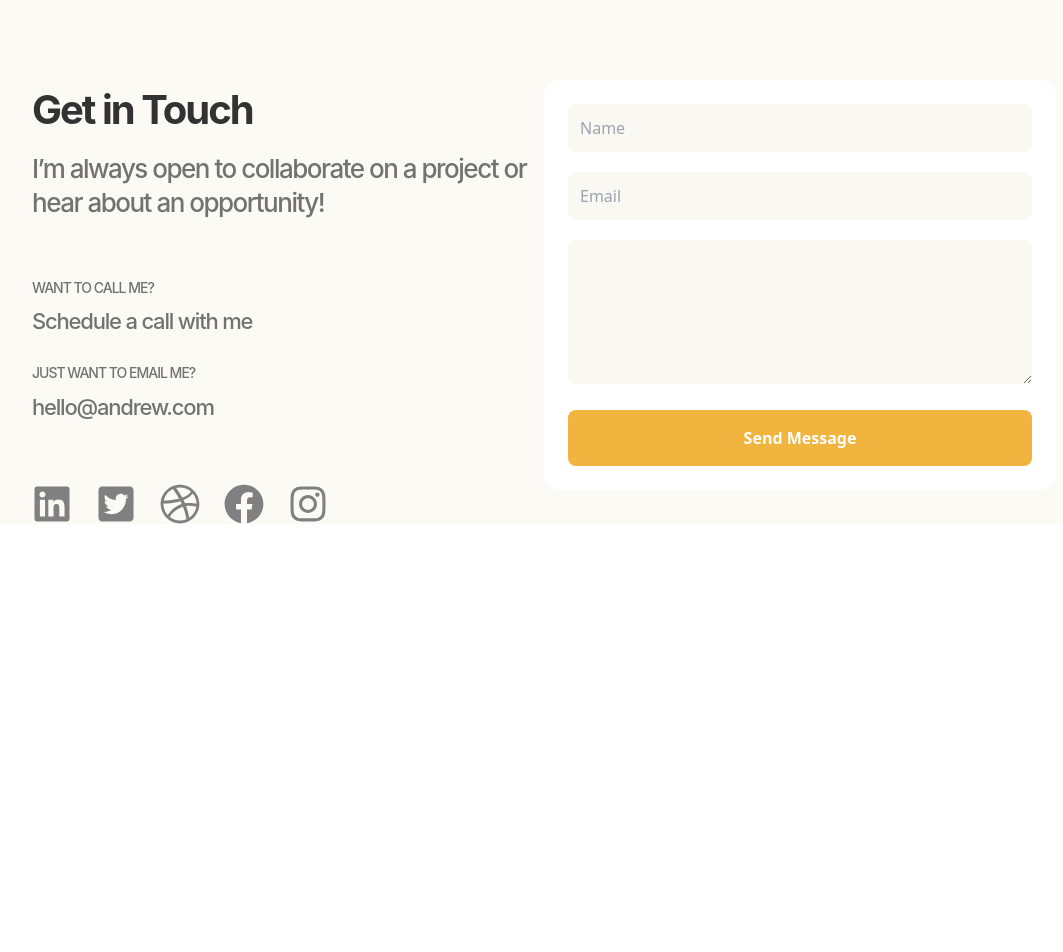
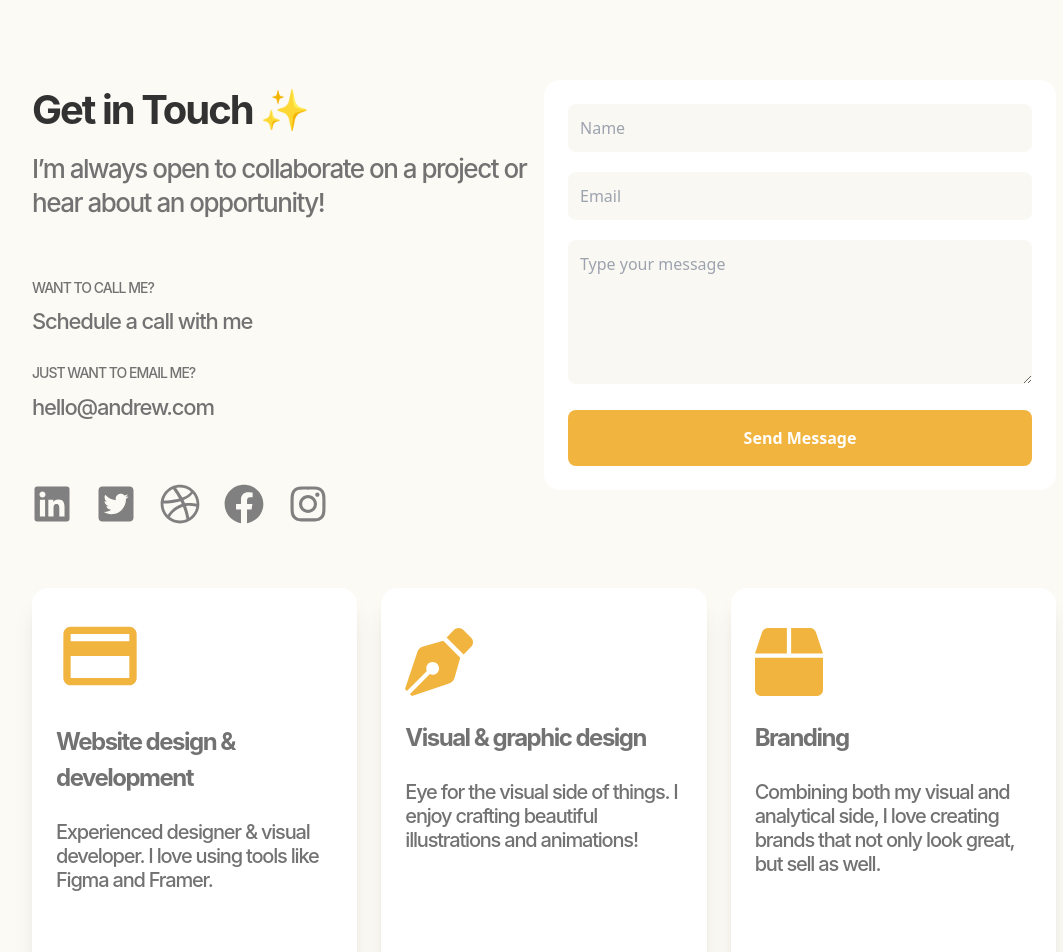
Before and after one commit to faisal-dev786/gridfolio, a Next.js app: page / in a window 1280 px wide. Shown: the top 952 px of the page, without its empty margins (96-1159 px from the left). Before the commit the page ends 800 px from the top, so only its background shows below. Built offline with nearby package versions, Linux system fonts and the light colour scheme.

Commit message:
done contact page

```diff
--- /dev/null
+++ b/src/components/ColsThreeContact.js
@@ -0,0 +1,59 @@
+import React from "react";
+import { FaPenNib, FaBox } from "react-icons/fa";
+import { MdCreditCard } from "react-icons/md";
+
+const ColsThreeContact = () => {
+  return (
+    <div>
+      <div className="grid grid-cols-1 gap-6 sm:grid-cols-3 my-16">
+        <div className="bg-white border-0 shadow-xl divide-white rounded-2xl ">
+          <div className="px-6 pt-[40px] pb-[4rem] sm:px-6 sm:mt-0 sm:pt-6 sm:pb-20">
+            <span className="text-[#f1b43e] text-[5.5rem]">
+              <MdCreditCard />
+            </span>
+            <h1 className=" text-[22px] sm:text-[24px]  my-6 text-[#727272] font-bold tracking-[-1.5px]">
+              Website design & development
+            </h1>
+            <p className="text-[18px] sm:text-[20px] font-medium text-[#727272] tracking-[-1.2px] leading-[1.2em]">
+              Experienced designer & visual developer. I love using tools like
+              Figma and Framer.
+            </p>
+          </div>
+        </div>
+
+        <div className="bg-white border-0 shadow-xl divide-white rounded-2xl ">
+          <div className="px-6 pt-[50px] pb-[4rem] sm:px-6 sm:mt-0 sm:py-10">
+            <span className="text-[#f1b43e] pt-[20px] text-[4.25rem]">
+              <FaPenNib />
+            </span>
+
+            <h1 className="text-[22px] sm:text-[24px] my-6 text-[#727272] font-bold tracking-[-1.5px]">
+              Visual & graphic design
+            </h1>
+            <p className="text-[18px] sm:text-[20px] font-medium text-[#727272] tracking-[-1.2px] leading-[1.2em]">
+              Eye for the visual side of things. I enjoy crafting beautiful
+              illustrations and animations!
+            </p>
+          </div>
+        </div>
+
+        <div className="bg-white border-0 shadow-xl divide-white rounded-2xl ">
+          <div className="px-6 py-3 sm:px-6 pt-[50px] pb-[4rem] sm:mt-0 sm:py-10">
+            <span className="text-[#f1b43e] mt-[10px] text-[4.25rem]">
+              <FaBox />
+            </span>
+            <h1 className="text-[22px] sm:text-[24px] my-6 text-[#727272] font-bold tracking-[-1.5px]">
+              Branding
+            </h1>
+            <p className="text-[18px] sm:text-[20px] font-medium text-[#727272] tracking-[-1.2px] leading-[1.2em]">
+              Combining both my visual and analytical side, I love creating
+              brands that not only look great, but sell as well.
+            </p>
+          </div>
+        </div>
+      </div>
+    </div>
+  );
+};
+
+export default ColsThreeContact;
--- a/src/components/ColsTwoContact.js
+++ b/src/components/ColsTwoContact.js
@@ -6,6 +6,7 @@ import {
   FaFacebook,
   FaInstagram,
 } from "react-icons/fa";
+import ColsThreeContact from "./ColsThreeContact";
 
 const ColsTwoContact = () => {
   return (
@@ -15,7 +16,7 @@ const ColsTwoContact = () => {
           <div className="grid grid-cols-1 sm:grid-cols-2 bg-[#FCFAF4]">
             <div>
               <h1 className="text-[30px] sm:text-[40px] font-bold text-[#323232] tracking-[-2px]">
-                Get in Touch
+                Get in Touch <span>✨</span>
               </h1>
               <p className="text-[#727272] mt-3 text-[20px] sm:text-[26px] font-medium tracking-[-1.5px] leading-[1.3em]">
                 I’m always open to collaborate on a project or hear about an
@@ -75,20 +76,21 @@ const ColsTwoContact = () => {
                 <div className="px-3 py-3 sm:px-6 mt-10 sm:mt-0 sm:py-6">
                   <input
                     placeholder="Name"
-                    className="bg-[#FAF8F2] border-0 rounded-lg w-full  p-3"
+                    className="bg-[#FAF8F2] outline-none border-0 rounded-lg w-full  p-3"
                     type="text"
                   />
                   <input
                     placeholder="Email"
-                    className="bg-[#FAF8F2] border-0 rounded-lg w-full mt-5  p-3"
+                    className="bg-[#FAF8F2] outline-none border-0 rounded-lg w-full mt-5  p-3"
                     type="email"
                   />
                   <textarea
-                    className="bg-[#FAF8F2] border-0 rounded-lg w-full mt-5  p-3"
+                    className="bg-[#FAF8F2] outline-none border-0 rounded-lg w-full mt-5  p-3"
                     name=""
                     id=""
                     cols="30"
                     rows="5"
+                    placeholder="Type your message"
                   ></textarea>
                   <a href="#">
                     {" "}
@@ -100,6 +102,7 @@ const ColsTwoContact = () => {
               </div>
             </div>
           </div>
+          <ColsThreeContact />
         </div>
       </div>
     </div>
```
